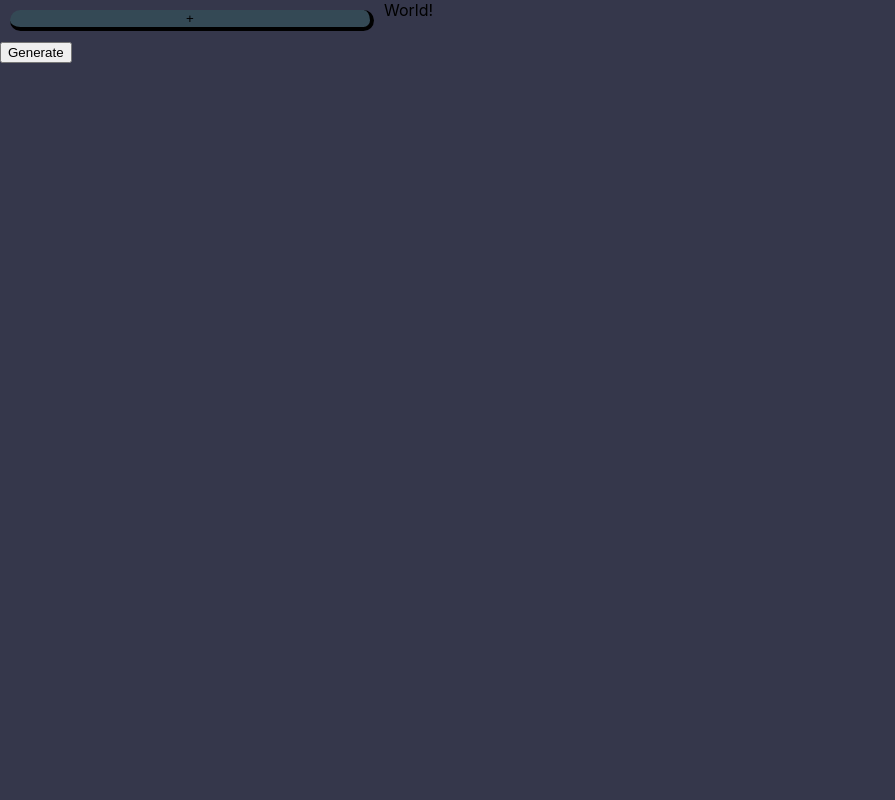
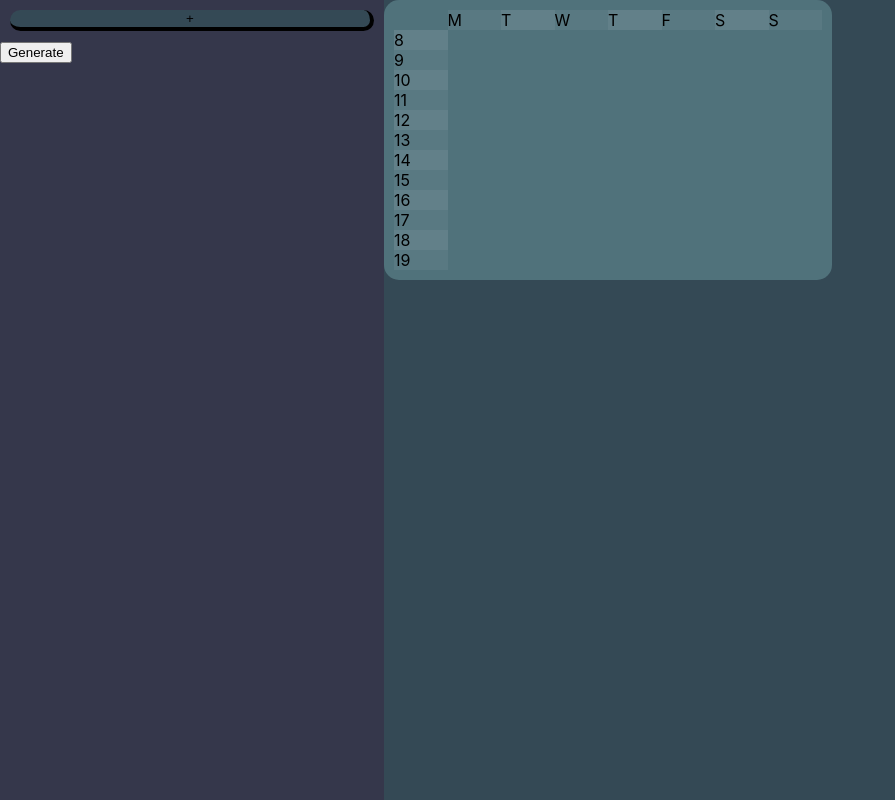
Before and after one commit to Kimbix/HorariosPlusPlus, a React (Create React App) app: page / in a window 1280 px wide. Both pictures are taken after a click on the button "Generate". Shown: the whole page, without its empty margins (0-895 px from the left). Built offline with nearby package versions, Linux system fonts and the light colour scheme.

Commit message:
Stable Version 2

```diff
--- a/src/App.css
+++ b/src/App.css
@@ -188,3 +188,50 @@
 .remove-button:hover {
 	transform: translateY(-2px);
 }
+
+.schedule {
+	display: grid;
+	grid-auto-flow: column;
+	grid-template-columns:  repeat(8, 1fr);
+	grid-template-rows:  repeat(156, 0.1fr);
+	background: var(--analogous-2);
+	border-radius: 15px;
+	padding: 10px;
+}
+
+.schedule-numbers:nth-child(2n + 1), .schedule-days-even {
+	background: rgba(255, 255, 255, 0.05);
+}
+
+.schedule-numbers:nth-child(2n), .schedule-days-odd {
+	background: rgba(255, 255, 255, 0.1);
+}
+
+.color-picker {
+	-webkit-appearance: none;
+	-moz-appearance: none;
+	appearance: none;
+	border: none;
+	outline: none;
+	background: none;
+	width: 25px;
+	height: 25px;
+	align-self: center;
+}
+
+.color-picker::-webkit-color-swatch,
+.color-picker::-moz-color-swatch {
+	border-radius: 100%;
+	border: none;
+}
+
+.generated-container {
+	height: 100vh;
+	background: var(--analogous-1);
+}
+
+.grid-2x2 {
+	display: grid;
+	grid-template-columns:  repeat(2, 1fr);
+	grid-template-rows:  repeat(2, 0.1fr);
+}
--- a/src/App.tsx
+++ b/src/App.tsx
@@ -1,5 +1,8 @@
 import './App.css';
 import React from "react";
+
+import GenerateSchedules from './generate.tsx';
+import { Class, Section, Course, ScheduleSection } from './interfaces.tsx';
 
 // @ts-ignore
 import edit_icon from "./svg/edit-icon.svg";
@@ -10,26 +13,8 @@ import trash_icon from "./svg/trash-icon.svg";
 // @ts-ignore
 import eye_icon from "./svg/eye-icon.svg";
 
-interface Class {
-	startHour: number
-	startMinute: number
-	endHour: number
-	endMinute: number
-	day: number
-}
 
-interface Section {
-	code: string
-	teacher: string
-	classes: Class[]
-}
-
-interface Course {
-	name: string
-	sections: Section[]
-}
-
-function Class({ clasObject, removeCallback }: { clasObject: Class, removeCallback: Function }) {
+function ClassComp({ clasObject, removeCallback }: { clasObject: Class, removeCallback: Function }) {
 	const [clas, setClas] = React.useState(clasObject);
 
 	function validateHour() {
@@ -124,9 +109,18 @@ function Class({ clasObject, removeCallback }: { clasObject: Class, removeCallba
 		validateHour()
 	}
 
+	function dayEdit(val: String) {
+		const num = Math.min(Math.max(Number(val), 1), 7)
+		const newClas: Class = { ...clasObject };
+		clasObject.day = num
+		newClas.day = num
+		setClas(newClas)
+
+	}
+
 	return <div className="floating-container background-analogous-3 flex-space-around left-right-flex gap-10">
 		<div className="left-right-flex write-container">
-			<input value={clas.day} className="max-size-75 write-input" placeholder="Day" />
+			<input value={clas.day} onChange={e => dayEdit(e.target.value)} className="max-size-75 write-input" placeholder="Day" />
 			<img className="svg-icon" width="16px" src={dropdown_icon} />
 		</div>
 		<div className="left-right-flex write-container">
@@ -145,7 +139,7 @@ function Class({ clasObject, removeCallback }: { clasObject: Class, removeCallba
 	</div >
 }
 
-function Section({ sectionObject, removeCallback }: { sectionObject: Section, removeCallback: Function }) {
+function SectionComp({ sectionObject, removeCallback }: { sectionObject: Section, removeCallback: Function }) {
 	const [section, setSection] = React.useState(sectionObject);
 
 	function codeEdit(val: string) {
@@ -200,14 +194,21 @@ function Section({ sectionObject, removeCallback }: { sectionObject: Section, re
 		</div>
 
 		<div className="up-down-flex gap-10">
-			{section.classes.map(c => <Class clasObject={c} removeCallback={_ => classRemove(c)} />)}
+			{section.classes.map(c => <ClassComp clasObject={c} removeCallback={_ => classRemove(c)} />)}
 		</div>
 		<button onClick={classAdd} className="button-analogous-3">+</button>
 	</div>
 }
 
-function Course({ courseObject, removeCallback }: { courseObject: Course, removeCallback: Function }) {
+function CourseComp({ courseObject, removeCallback }: { courseObject: Course, removeCallback: Function }) {
 	const [course, setCourse] = React.useState(courseObject);
+
+	function colorEdit(val: string) {
+		const newCourse: Course = { ...courseObject };
+		courseObject.color = val
+		newCourse.color = val
+		setCourse(newCourse)
+	}
 
 	function courseNameEdit(val: string) {
 		const newCourse: Course = { ...courseObject };
@@ -232,6 +233,7 @@ function Course({ courseObject, removeCallback }: { courseObject: Course, remove
 
 	return <div className="up-down-flex gap-10 background-analogous-1 floating-container">
 		<div className="left-right-flex gap-10">
+			<input value={course.color} onChange={e => colorEdit(e.target.value)} className="color-picker" type="color" />
 			<div className="flexpand left-right-flex write-container">
 				<input value={course.name} onChange={e => courseNameEdit(e.target.value)} placeholder="Course Name" type="text" className="flexpand write-input strong-input" />
 				<img className="svg-icon sides-padding" width="16px" src={edit_icon} />
@@ -244,17 +246,71 @@ function Course({ courseObject, removeCallback }: { courseObject: Course, remove
 			</button>
 		</div>
 		<div className="up-down-flex gap-10">
-			{course.sections.map(s => <Section sectionObject={s} removeCallback={_ => sectionRemove(s)} />)}
+			{course.sections.map(s => <SectionComp sectionObject={s} removeCallback={_ => sectionRemove(s)} />)}
 		</div>
 		<button onClick={newSection} className="button-analogous-2">+</button>
 	</div>
 }
 
+function Schedule({ sections }: { sections: ScheduleSection[] }) {
+	const nums = ["8", "9", "10", "11", "12", "13", "14", "15", "16", "17", "18", "19"];
+	const days = ["M", "T", "W", "T", "F", "S", "S"]
+
+	function sectionsOfDay(index: number) {
+		const clasesToday: Class[] = []
+		const colors: String[] = []
+
+		for (const s of sections)
+			for (const c of s.classes) {
+				if (c.day === index + 1) {
+					clasesToday.push(c)
+					colors.push(s.color)
+				}
+			}
+
+		if (!clasesToday.length)
+			return <div style={{ "grid-row": "span 144" }} />
+
+		return <>
+			{clasesToday.map((c, i) => {
+				const start = ((c.startHour - 7) * 12 + 1 + (c.startMinute) / 5).toString()
+				const end = ((c.endHour - 7) * 12 + 1 + (c.endMinute) / 5).toString()
+				return <div
+					className="schedule-element"
+					style={{
+						"grid-column-start": (index + 2).toString(),
+						"grid-row-start": start,
+						"grid-row-end": end,
+						"background": colors[i],
+					}}>
+				</div >
+			})}
+		</>
+	}
+
+	return <div className="schedule">
+		<div style={{ "grid-column-start": "1", "grid-row": "span 12" }}></div>
+		{nums.map(x => <div className="schedule-numbers" style={{ "grid-column-start": "1", "grid-row": "span 12" }}>{x}</div>)}
+		{
+			days.map((day, dayIndex) =>
+				<>
+					<div
+						className={"schedule-days-" + (dayIndex % 2 ? "odd" : "even")}
+						style={{ "grid-column-start": (dayIndex + 2).toString(), "grid-row": "span 12" }}
+					>{day}</div>
+					{sectionsOfDay(dayIndex)}
+				</>
+			)
+		}
+	</div>
+}
+
 function App() {
 	const [courses, setCourses]: [Course[], Function] = React.useState(() => [] as Course[]);
+	const [generated, setGenerated]: [ScheduleSection[][], Function] = React.useState([])
 
 	function newCourse() {
-		const c: Course = { name: "", sections: [] };
+		const c: Course = { name: "", sections: [], color: "#ffffff" };
 		setCourses(courses.concat([c]));
 	}
 
@@ -264,18 +320,27 @@ function App() {
 		setCourses(newCourses);
 	}
 
+	function generate() {
+		const gen = GenerateSchedules(courses, [], [], 0)
+		setGenerated(gen)
+	}
+
 	return <div className="main-container">
 		<div className="split-30-70">
 			<div className="up-down-flex background">
 				<div className="up-down-flex scrollable padding-mid gap-10">
-					{courses.map((c: Course) => <Course courseObject={c} removeCallback={_ => removeCourse(c)} />)}
+					{courses.map((c: Course) => <CourseComp courseObject={c} removeCallback={_ => removeCourse(c)} />)}
 					<button onClick={newCourse} className="button-analogous-1">+</button>
 				</div>
 				<div>
-					<button onClick={_ => console.log(courses)} >Generate</button>
+					<button onClick={generate} >Generate</button>
 				</div>
 			</div>
-			<div className="background">World!</div>
+			<div className="generated-container">
+				<div className="grid-2x2">
+					{generated.map(element => <Schedule sections={element} />)}
+				</div>
+			</div>
 		</div>
 	</div>
 }
--- /dev/null
+++ b/src/generate.tsx
@@ -0,0 +1,40 @@
+import { Section, Course, ScheduleSection } from "./interfaces.tsx";
+
+function GenerateSchedules(courses: Course[], total: ScheduleSection[][], current: ScheduleSection[], index: number): ScheduleSection[][] | undefined {
+	if (courses.length === current.length) {
+		total.push(current);
+		return total;
+	}
+
+	for (const section of courses[index].sections) {
+		if (!canFit(section, current)) continue;
+		console.log(courses[index].color)
+		GenerateSchedules(courses, total, current.concat({ color: courses[index].color, courseName: courses[index].name, ...section }), index + 1)
+	}
+
+	return total;
+}
+
+function canFit(section: Section, sectionList: ScheduleSection[]): boolean {
+	for (const classf of section.classes) {
+		for (const currentSection of sectionList) {
+			for (const currentClass of currentSection.classes) {
+				if (classf.day !== currentClass.day)
+					continue
+
+				if ((classf.startHour * 60 + classf.startMinute) >= (currentClass.startHour * 60 + currentClass.startMinute) &&
+					(classf.startHour * 60 + classf.startMinute) < (currentClass.endHour * 60 + currentClass.endMinute)) {
+					return false
+				}
+
+				if ((classf.endHour * 60 + classf.endMinute) > (currentClass.startHour * 60 + currentClass.startMinute) &&
+					(classf.endHour * 60 + classf.endMinute) <= (currentClass.endHour * 60 + currentClass.endMinute)) {
+					return false
+				}
+			}
+		}
+	}
+	return true
+}
+
+export default GenerateSchedules;
--- /dev/null
+++ b/src/interfaces.tsx
@@ -0,0 +1,29 @@
+interface Class {
+	startHour: number
+	startMinute: number
+	endHour: number
+	endMinute: number
+	day: number
+}
+
+interface Section {
+	code: string
+	teacher: string
+	classes: Class[]
+}
+
+interface Course {
+	color: string
+	name: string
+	sections: Section[]
+}
+
+interface ScheduleSection {
+	courseName: string
+	color: string
+	code: string
+	teacher: string
+	classes: Class[]
+}
+
+export { Class, Section, Course, ScheduleSection }
```
